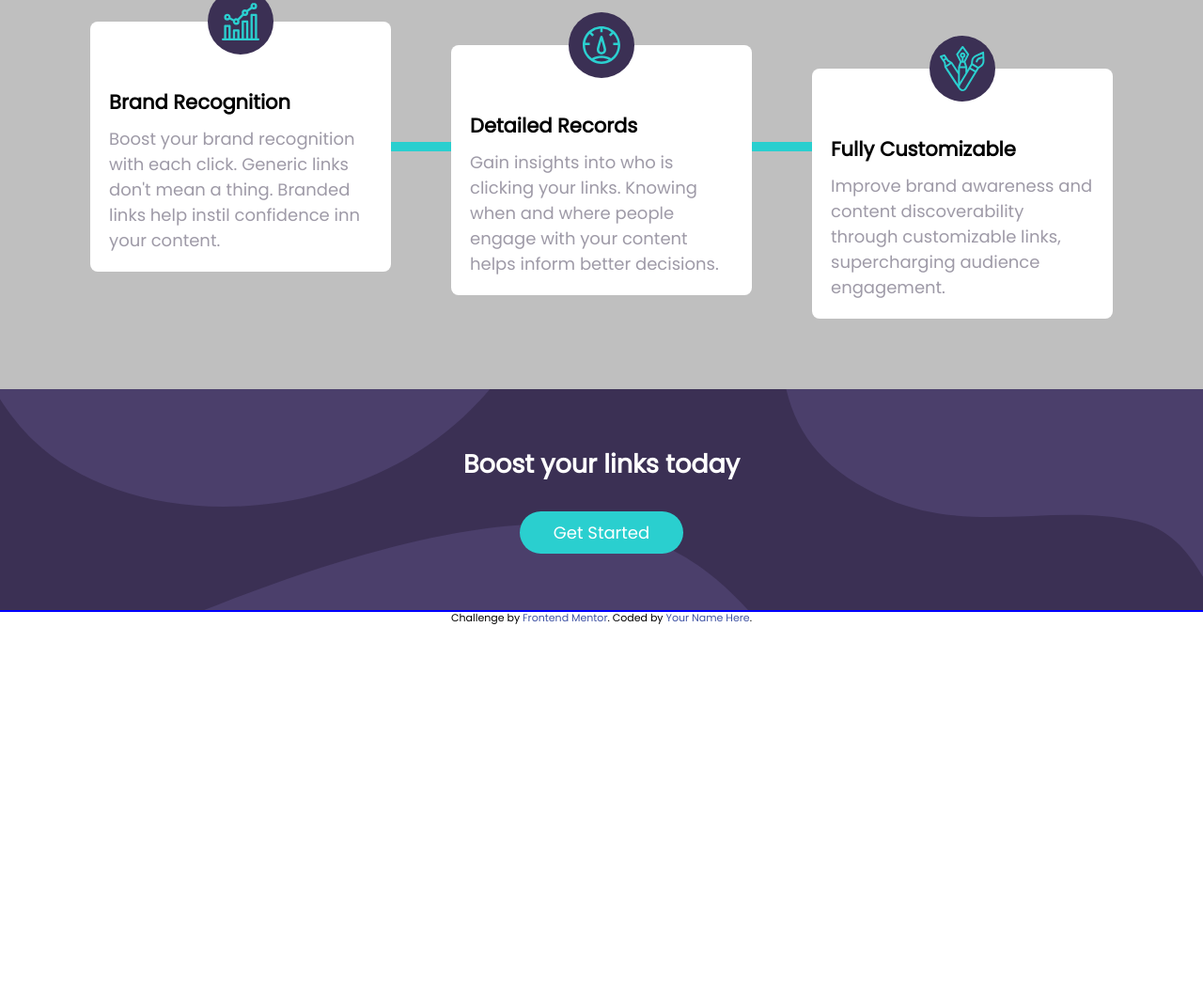
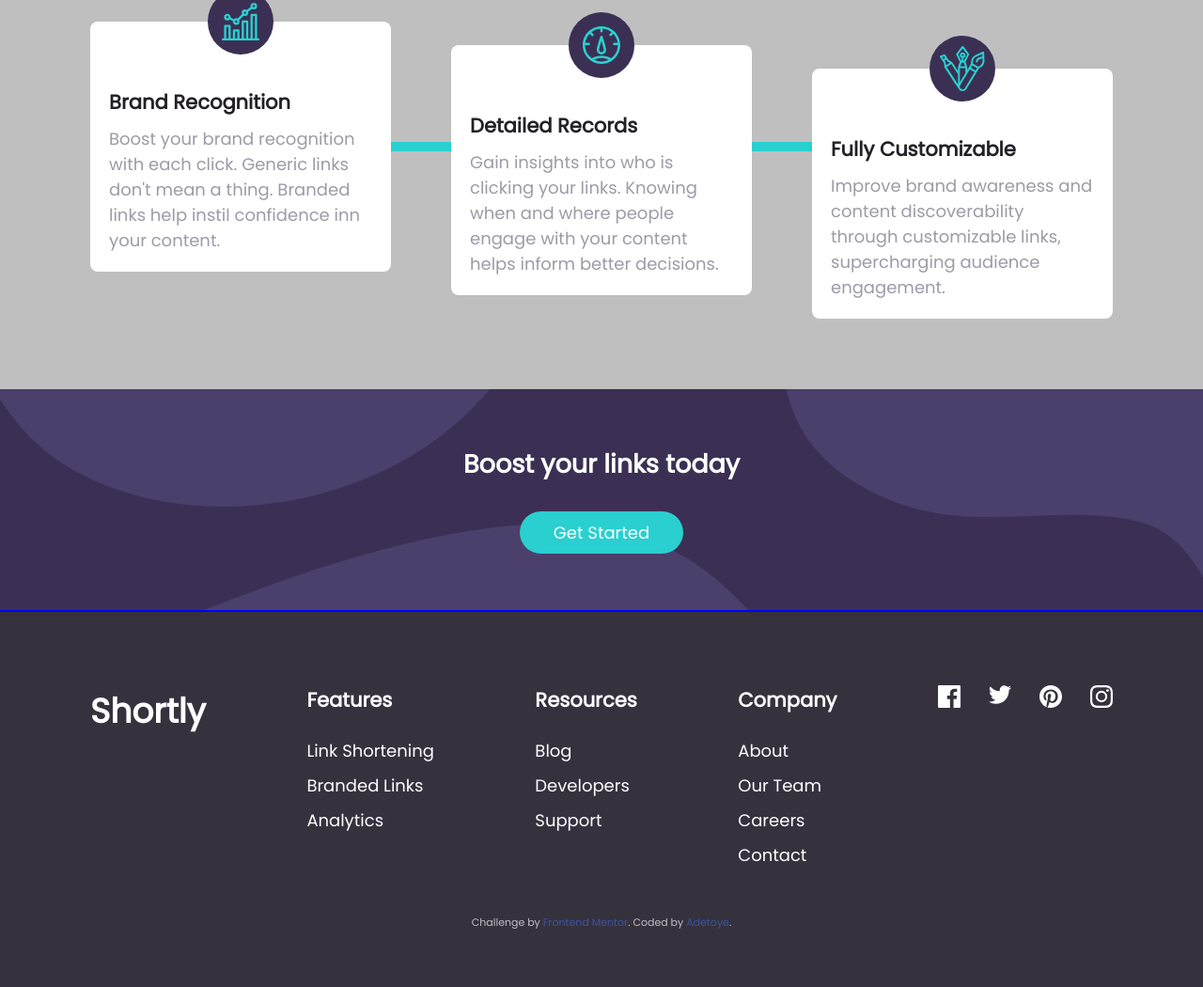
Before and after one commit to adetoye-dev/shortly, a plain HTML site: page index.html in a window 1280 px wide. Shown: the part 959-2009 px from the top of the page at 94% size. Before the commit the page ends 1625 px from the top, so only its background shows below. Drawn offline with Linux system fonts and the light colour scheme.

Commit message:
add footer section

```diff
--- a/index.html
+++ b/index.html
@@ -25,15 +25,6 @@
     <title>Frontend Mentor | Shortly URL shortening API Challenge</title>
 
     <!-- Feel free to remove these styles or customise in your own stylesheet 👍 -->
-    <style>
-      .attribution {
-        font-size: 11px;
-        text-align: center;
-      }
-      .attribution a {
-        color: hsl(228, 45%, 44%);
-      }
-    </style>
   </head>
   <body>
     <header class="header">
@@ -141,12 +132,54 @@
         </div>
       </section>
     </main>
+    <footer class="footer">
+      <div class="container">
+        <div class="footer-links-container flex flex-direction">
+          <span class="footer-logo">
+            <h1>Shortly</h1>
+          </span>
+          <div class="features footer-section">
+            <h3 class="footer-section-title">Features</h3>
+            <a href="#">Link Shortening</a>
+            <a href="#">Branded Links</a>
+            <a href="#">Analytics</a>
+          </div>
+          <div class="resources footer-section">
+            <h3 class="footer-section-title">Resources</h3>
+            <a href="#">Blog</a>
+            <a href="#">Developers</a>
+            <a href="#">Support</a>
+          </div>
+          <div class="company footer-section">
+            <h3 class="footer-section-title">Company</h3>
+            <a href="#">About</a>
+            <a href="#">Our Team</a>
+            <a href="#">Careers</a>
+            <a href="#">Contact</a>
+          </div>
+          <div class="social-links footer-section">
+            <a href="#">
+              <img src="./images/icon-facebook.svg" alt="">
+            </a>
+            <a href="#">
+              <img src="./images/icon-twitter.svg" alt="">
+            </a>
+            <a href="#">
+              <img src="./images/icon-pinterest.svg" alt="">
+            </a>
+            <a href="#">
+              <img src="./images/icon-instagram.svg" alt="">
+            </a>
+          </div>
+        </div>
+        <div class="attribution">
+          Challenge by
+          <a href="https://www.frontendmentor.io?ref=challenge" target="_blank"
+            >Frontend Mentor</a
+          >. Coded by <a href="https://adetoye.vercel.app">Adetoye</a>.
+        </div>
+      </div>
+    </footer>
 
-    <div class="attribution">
-      Challenge by
-      <a href="https://www.frontendmentor.io?ref=challenge" target="_blank"
-        >Frontend Mentor</a
-      >. Coded by <a href="#">Your Name Here</a>.
-    </div>
   </body>
 </html>
--- a/style.css
+++ b/style.css
@@ -17,8 +17,12 @@ body {
   font-family: "Poppins", sans-serif;
   width: 100%;
   height: 100vh;
+  margin: 0;
+  padding: 0;
   font-size: 1.8rem;
   font-weight: 500;
+  color: var(--Very-Dark-Violet);
+  background-color: var(--white);
 }
 
 html {
@@ -290,6 +294,55 @@ a {
   color: var(--white);
 }
 
+.footer {
+  padding: 8rem 0 6rem;
+  background-color: var(--Very-Dark-Blue);
+  margin: 0;
+  overflow: hidden;
+}
+
+.footer-logo {
+  color: var(--white);
+}
+
+.footer-links-container {
+  gap: 5rem;
+  justify-content: space-between;
+  text-align: center;
+}
+
+.footer-section {
+  display: flex;
+  flex-direction: column;
+  color: var(--white);
+  gap: 1rem;
+}
+
+.footer-section a {
+  color: var(--white);
+}
+
+.footer-section-title {
+  margin-bottom: 1.5rem;
+}
+
+.social-links {
+  flex-direction: row;
+  gap: var(--gap);
+  justify-content: center;
+}
+
+.attribution {
+  font-size: 11px;
+  text-align: center;
+  color: var(--Gray);
+  margin-top: 5rem;
+}
+
+.attribution a {
+  color: hsl(228, 45%, 44%);
+}
+
 @media (min-width: 600px) {
   .nav {
     position: relative;
@@ -381,6 +434,9 @@ a {
   .boost-links-container {
     padding: 6rem 0;
   }
+  .footer-links-container {
+    text-align: left;
+  }
 }
 
 @media (min-width: 1024px) {
```
